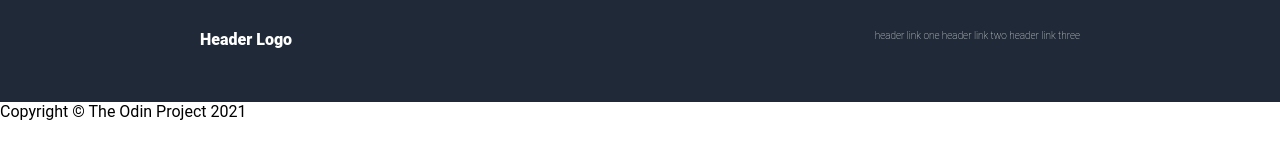
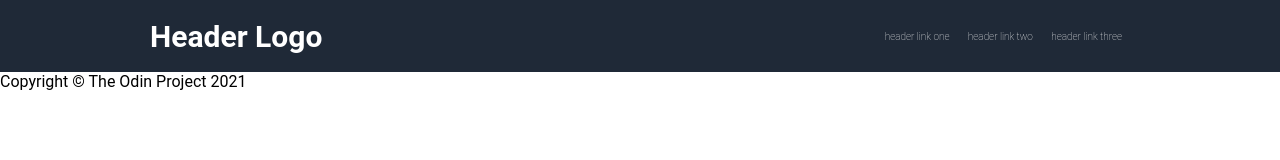
Before and after one commit to sugipo/Landing-Page, a plain HTML site: page index.html in a window 1280 px wide. Drawn offline with Linux system fonts and the light colour scheme.

Commit message:
got the header pretty close to image

```diff
--- a/stylesheet.css
+++ b/stylesheet.css
@@ -9,24 +9,23 @@ body {
     height: 72px;
     background: #1f2937;
     color: white;
-    font-size: 16px;
-    font-weight: 900;
+    font-size: 30px;
+    font-weight: bolder;
     display: flex;
     justify-content: space-between;
-    align-items:flex-start;
-    padding-left: 200px;
-    padding-right: 200px;
-    padding-top: 30px;
-    gap: 30px;
+    align-items:center;
+    padding-left: 150px;
+    padding-right: 150px;
+
   }
   a{
     text-decoration: none;
     color: white;
+    margin: 8px;
   }
   ul {
     list-style-type: none;
     display: flex;
-    flex-direction: column;
     margin: 0px;
     padding: 0px;
     color: white;
```
